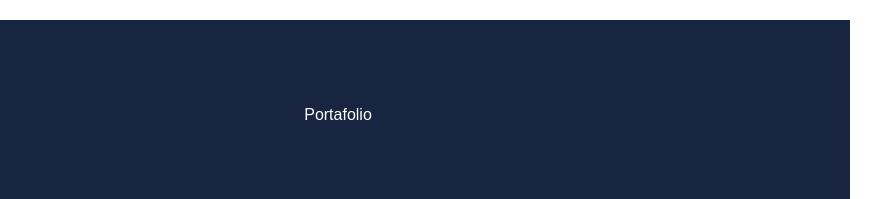
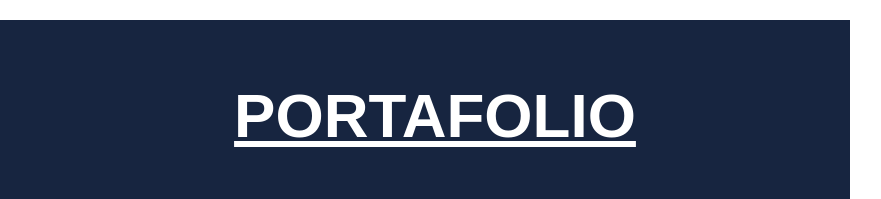
Before and after one commit to DanielLopez7e8/DanielLopez-ITB2425-MDS, a plain HTML site: page TA04/pagines/p1.html in a window 1280 px wide. Shown: the top 199 px of the page, 302-1183 px from the left. Drawn offline with Linux system fonts and the light colour scheme; files whose address does not match are found by name.

Commit message:
CSS paginas

```diff
--- a/TA04/pagines/p1.html
+++ b/TA04/pagines/p1.html
@@ -11,7 +11,7 @@
     <div id="caixa">
         <header id="header_superior">
             <img src="../imatges/itb-removebg-preview.png" alt="Logo" id="logo"> <!-- Add logo here -->
-            <h1>Portafolio</h1>
+            <h1 class="under">Portafolio</h1>
         </header>
 
         <section1>
```
Also changed, not shown: TA04/pagines/p2.html (+1 -1 lines).
